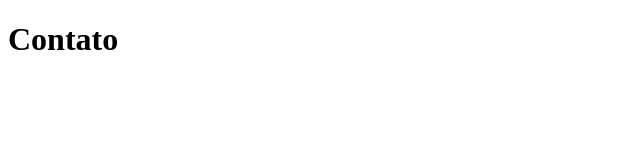
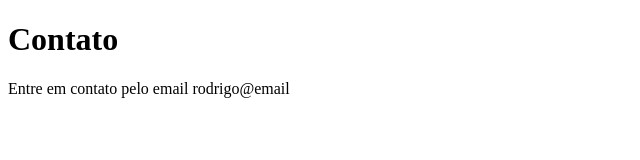
Before and after one commit to rodrigomerce/sistema-de-cadastro, a plain HTML site: page contato.html in a window 1280 px wide. Shown: the whole page, without its empty margins (0-640 px from the left). Drawn offline with Linux system fonts and the light colour scheme.

Commit message:
adicionando o email de contato

```diff
--- a/contato.html
+++ b/contato.html
@@ -8,5 +8,6 @@
 </head>
 <body>
     <h1>Contato</h1>
+    <p>Entre em contato pelo email rodrigo@email</p>
 </body>
 </html>
```
